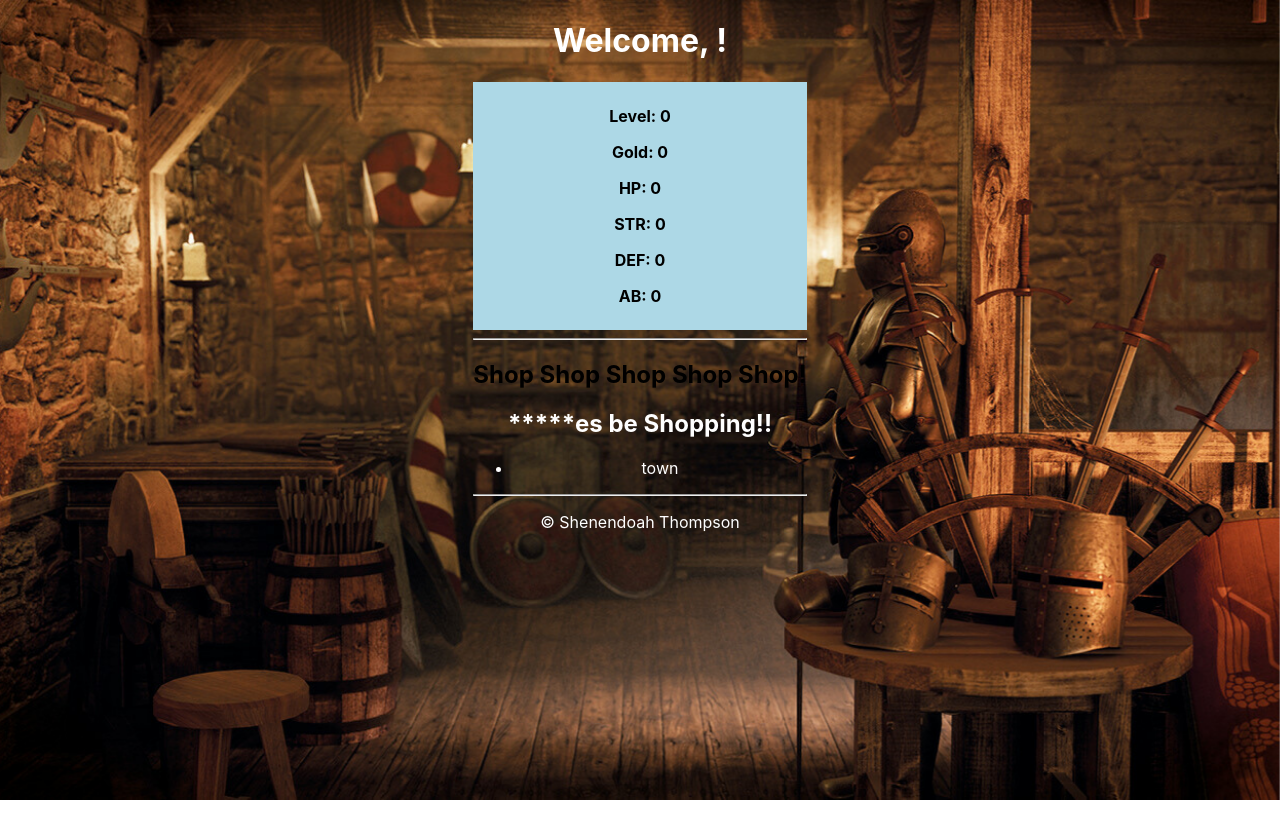
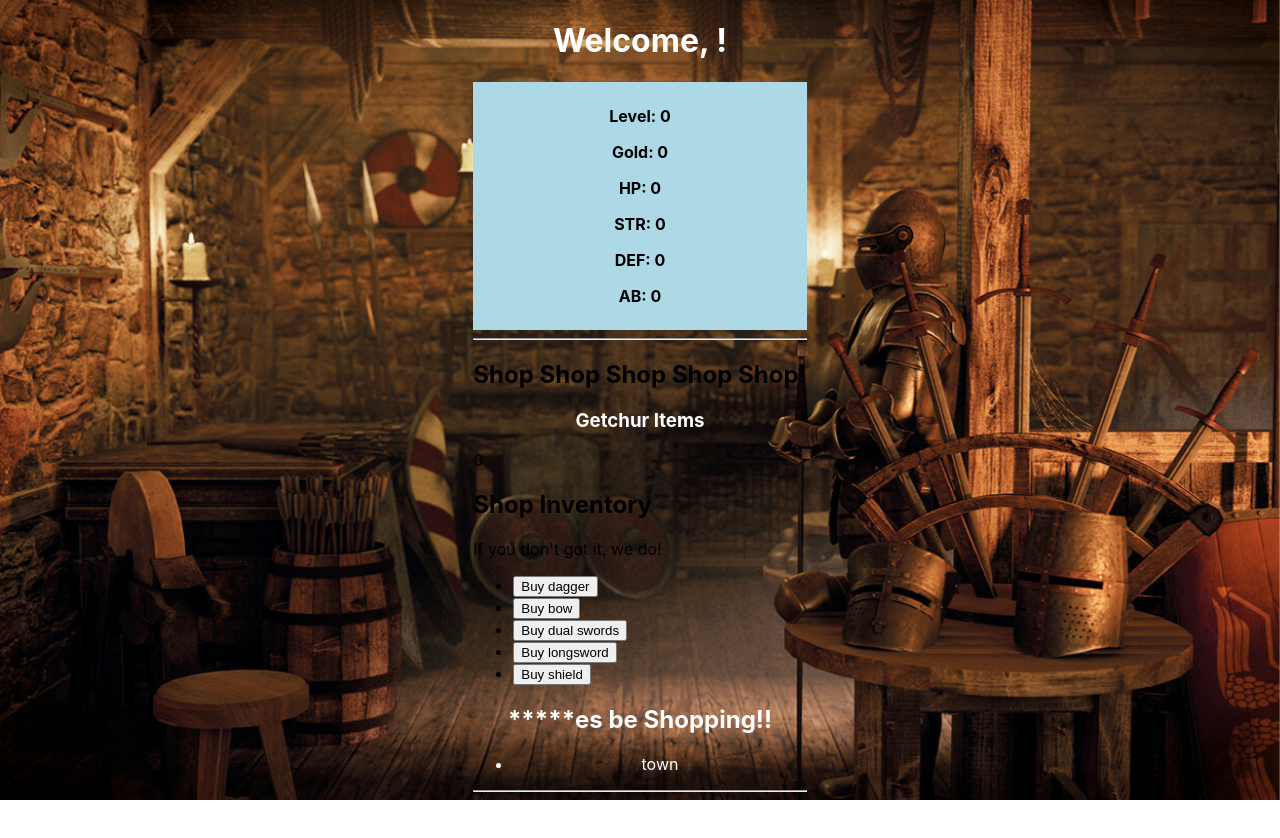
Before and after one commit to shenendoaht/shen-game-next, a Next.js app: page /shop in a window 1280 px wide. Shown: the top 838 px of the page. Before the commit the page ends 800 px from the top, so only its background shows below. Built offline with nearby package versions, Linux system fonts and the light colour scheme.

Commit message:
2022-03-07 SHOP page update with ITEMS

```diff
--- a/components/shop-screen.jsx
+++ b/components/shop-screen.jsx
@@ -1,9 +1,50 @@
 import Layout from "./layout";
+import { usePlayerContext } from "../contexts/player-context";
 import Link from "next/link";
 import ShopNavLinks from "/components/data/shop-nav-links.json";
-const ShopScreen = () => (
+
+const worldItems = ["dagger", "bow", "dual swords", "longsword", "shield"];
+
+const ShopScreen = () => {
+  const { playerData, setPlayerData } = usePlayerContext();
+  const { inventory } = playerData;
+  return (
     <section id="shop-screen">
       <h1>Shop Shop Shop Shop Shop!</h1>
+      <section id="genstat-screen">
+        <header>
+          <h1>Getchur Items</h1>
+        </header>
+        {inventory?.length && (
+          <div>
+            <h2>Your Inventory</h2>
+            <p>You are carrying the following items:</p>
+            <p>{inventory.join(", ")}</p>
+          </div>
+        )}
+        <div>
+          <h2>Shop Inventory</h2>
+          <p>If you don't got it, we do!</p>
+          <ul>
+            {worldItems
+              .filter((item) => !inventory.includes(item))
+              .map((item) => (
+                <li key={item}>
+                  <button
+                    onClick={() =>
+                      setPlayerData((playerData) => ({
+                        ...playerData,
+                        inventory: [...inventory, item],
+                      }))
+                    }
+                  >
+                    Buy {item}
+                  </button>
+                </li>
+              ))}
+          </ul>
+        </div>
+      </section>
       <nav id="shop-navigation">
         <h2> *****es be Shopping!! </h2>
         <ul id="shop-navigation-links">
@@ -18,4 +59,5 @@ const ShopScreen = () => (
       </nav>{" "}
     </section>
   );
+};
 export default ShopScreen;
```
Lines whose indentation alone changed are shown as unchanged.
